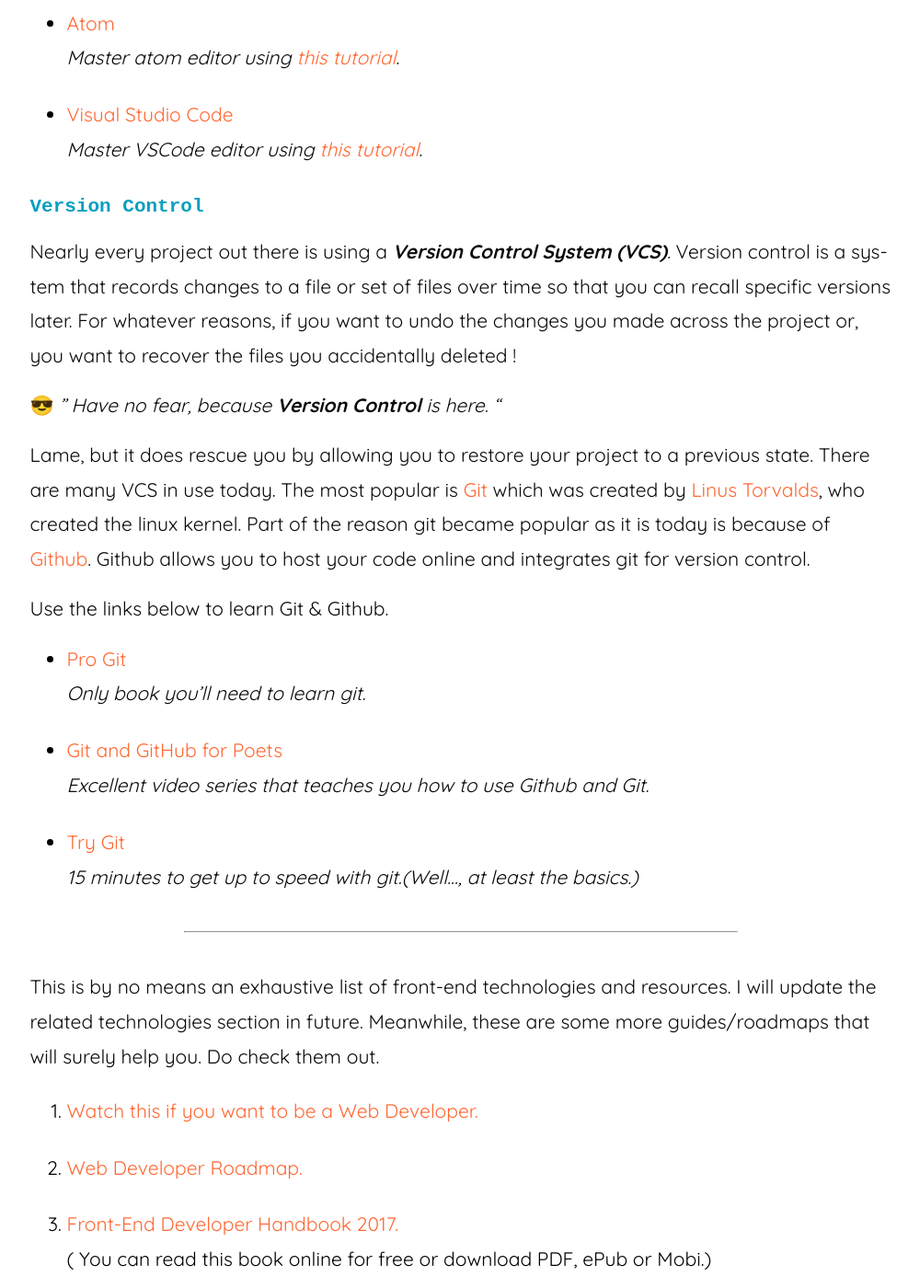
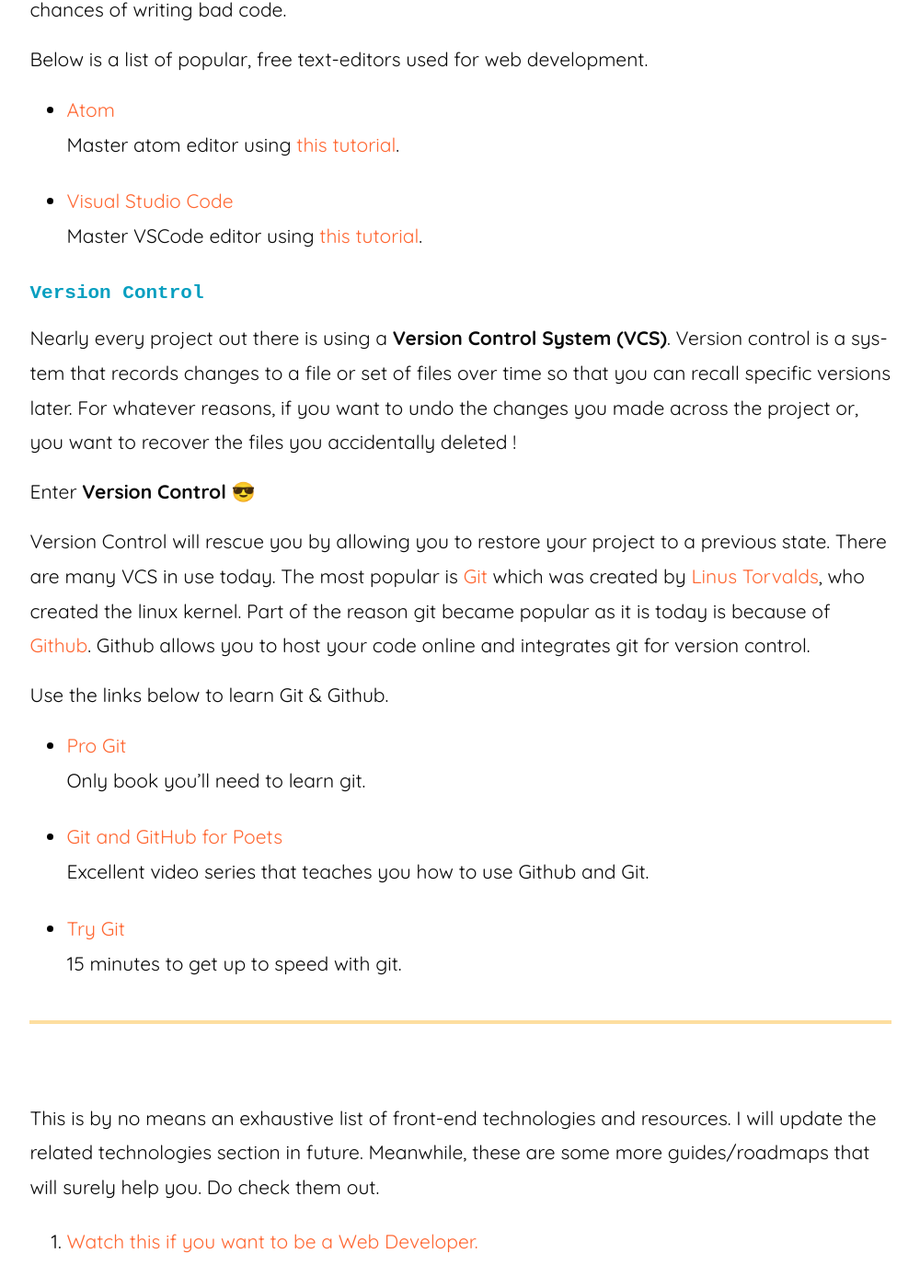
Before and after one commit to ad1tyara0/raoaditya.github.io, a Jekyll site: the page built from _posts/2017-06-26-guide-to-become-a-front-end-developer.md, in a window 1280 px wide and 1400 px high, scrolled down 9929 px. Shown: the whole window at 92% size, without its empty margins (139-1139 px from the left). Built offline with Jekyll 4.4.1, drawn with Linux system fonts in a browser that asks for light colours; some web fonts are replaced; comment, search, counter and statistics services are not loaded; some of the changed text lies outside the part shown.

```diff
--- a/_posts/2017-06-26-guide-to-become-a-front-end-developer.md
+++ b/_posts/2017-06-26-guide-to-become-a-front-end-developer.md
@@ -7,7 +7,7 @@ comments: true
 
 [Tim Berners-Lee][53] wrote a proposal in 1989 for a system called the World Wide Web. He also created [HTML (Hypertext Markup Language)][54]  in 1990, for the purpose of formatting scientific documents. HTML is a markup language that  gives structure and meaning to documents.
 
-These documents were to be viewed on a [browser-editor][55] also created by Tim Berners-Lee. This was the first browser that people will recognise today. Although it had a GUI , it did not display images embedded in the text, rather displayed them in a separate window. This browser was named _**WorldWideWeb**_ and later renamed _**Nexus**_ to avoid confusion between the World Wide Web and the web browser.
+These documents were to be viewed on a [browser-editor][55] also created by Tim Berners-Lee. This was the first browser that people will recognise today. Although it had a GUI , it did not display images embedded in the text, rather displayed them in a separate window. This browser was named **WorldWideWeb** and later renamed **Nexus** to avoid confusion between the World Wide Web and the web browser.
 
 Then came [Mosaic][56], by [Marc Andreessen][57], in February, 1993. It had a GUI and displayed images inline; embedded in pages alongside text, support for sound, video clips, forms support and bookmarks. Soon after it's release Mosaic became the most popular browser at the time. It was also the first commercial browser.
 
@@ -61,7 +61,7 @@ Not all websites require a back-end. Product pages and portfolio websites don't
 Stack here is collection of software required for Web development such as an operating system (OS), a programming language, database software and a Web server.
 For some people full stack developer is someone who has mastery over all aspect of web stack. Others might consider a person familiar with entire stack, but specializes in part of technology as full stack developer.
 
-This list provides _**free resources**_ to help you become a _front-end developer_. I’ll include resources for back-end technologies once I dive into it. 😄
+This list provides **free resources** to help you become a front-end developer. I’ll include resources for back-end technologies once I dive into it. 😄
 
 Jump to whatever section you want :
 
@@ -100,47 +100,47 @@ Jump to whatever section you want :
 The following websites may prove useful to better understand certain concepts that are usually poorly understood.
 
 -   [HTML Reference][14]
-    _It features all elements and attributes._
+    It features all elements and attributes.
 
 -   [<head> Cheat Sheet][15]
-    _A list of everything that could go in the <head> of your document._
+    A list of everything that could go in the <head> of your document.
 
 -   [HTML5 Video Events and API][16]
-    _This page demonstrates the new HTML5 video element, its media API, and the media events.._
+    This page demonstrates the new HTML5 video element, its media API, and the media events.
 
 ### CSS (Reference)
 
 -   [CSS Reference][17]
-    _It features the most popular properties, and explains them with illustrated and animated examples._
+    It features the most popular properties, and explains them with illustrated and animated examples.
 
 -   [AtoZ CSS][18]
-    _Screencast teaching popular CSS properties from AtoZ._
+    Screencast teaching popular CSS properties from AtoZ.
 
 -   [CSS Almanac][19]
-    _A reference guide to the many features of CSS._
+    A reference guide to the many features of CSS.
 
 -   [Mastering the :nth-child][20]
-    _Master the :nth-child property._
+    Master the :nth-child property.
 
 -   [How well do you know CSS display?][21]
-    _Learn everything about CSS display property._
+    Learn everything about CSS display property.
 
 -   [Learn CSS Layout][22]
-    _Fundamentals of CSS Layouts._
+    Fundamentals of CSS Layouts.
 
 -   [Learn CSS Positioning in Ten Steps][23]
-    _This tutorial examines the different layout properties available in CSS._
+    This tutorial examines the different layout properties available in CSS.
 
 -   [Centering in CSS : A Complete Guide][24]
-    _Different ways for centering things in CSS._
+    Different ways for centering things in CSS.
 
 -   [A Complete Guide to Flexbox][25]
-    _One stop guide to learn Flexbox._
+    One stop guide to learn Flexbox.
 
 -   [A Complete Guide to Grid][26]
-    _Learn CSS Grid Layout._
+    Learn CSS Grid Layout.
 
-<hr class="line" />
+<div class="line"></div>
 
 ### Javascript
 
@@ -150,38 +150,38 @@ JavaScript isn’t just for browsers anymore. The language is being used on the
 #### Websites
 
 -   [The Modern JavaScript Tutorial][27]
-    _From the basics to advanced topics with simple, but detailed explanations._
+    From the basics to advanced topics with simple, but detailed explanations.
 
 -   [JavaScript - MDN][28]
-    _Everything about Javascript._
+    Everything about Javascript.
 
 -   [Eloquent JavaScript][29]
-    _A very popular book on Javascript by Marijn Haverbeke._
+    A very popular book on Javascript by Marijn Haverbeke.
 
 -   [Exploring JS : JavaScript books for programmers][30]
-    _Collection of books authored by Dr. Axel Rauschmayer._
+    Collection of books authored by Dr. Axel Rauschmayer.
 
 -   [You Don't Know JS][31]
-    _This is a series of books diving deep into the core mechanisms of the JavaScript language, by Kyle Simpson._
+    This is a series of books diving deep into the core mechanisms of the JavaScript language, by Kyle Simpson.
 
 -   [Understanding ECMAScript 6][32]
-    _This book teaches the latest javascript standard. Authored by Nicholas C. Zakas._
+    This book teaches the latest javascript standard. Authored by Nicholas C. Zakas.
 
 #### Video Courses
 
 -   [Javascript Foundations][33]
-    _JavaScript Foundations will teach you the fundamentals of programming with JavaScript._
+    JavaScript Foundations will teach you the fundamentals of programming with JavaScript.
 
 -   [Practical JavaScript][34]
-    _Learn the JavaScript you need for professional web development._
+    Learn the JavaScript you need for professional web development.
 
 -   [ES2015 Crash Course][35]
-    _A crash course on the latest and greatest that the language has to offer._
+    A crash course on the latest and greatest that the language has to offer.
 
 -   [Javascript 30][36]
-    _Build 30 things in 30 days with 30 tutorials._
+    Build 30 things in 30 days with 30 tutorials.
 
-<hr class="line" />
+<div class="line"></div>
 
 ### Related technologies
 
@@ -203,10 +203,10 @@ There is also what is called the **Developer Edition** of popular browsers, that
 Note: There is also **Safari** and **Microsoft Edge** that are available for MacOS and Microsoft Windows respectively.
 
 -   [Chrome Dev Tools][42]
-    _Explore and Master Chrome DevTools by **Code School**._
+    Explore and Master Chrome DevTools by **Code School**.
 
 -   [Firefox Dev Tools][43]
-    _Scroll down to see tutorial videos._
+    Scroll down to see tutorial videos.
 
 Note: Dev Tools work mostly same on every browser. If you are using browser other than Chrome or Firefox than I suggest that you learn dev tools using Chrome / Firefox.
 
@@ -218,34 +218,34 @@ Mastering your text-editor will boost your productivity and reduce your chances
 Below is a list of popular, free text-editors used for web development.
 
 -   [Atom][48]
-    _Master atom editor using [this tutorial][49]._
+    Master atom editor using [this tutorial][49].
 
 -   [Visual Studio Code][50]
-    _Master VSCode editor using [this tutorial][51]._
+    Master VSCode editor using [this tutorial][51].
 
 #### Version Control
 
-Nearly every project out there is using a _**Version Control System (VCS)**._
+Nearly every project out there is using a **Version Control System (VCS)**.
 Version control is a system that records changes to a file or set of files over time so that you can recall specific versions later.
 For whatever reasons, if you want to undo the changes you made across the project or, you want to recover the files you accidentally deleted !
 
-😎 _" Have no fear, because **Version Control** is here. "_
+Enter **Version Control** 😎
 
-Lame, but it does rescue you by allowing you to restore your project to a previous state.
+Version Control will rescue you by allowing you to restore your project to a previous state.
 There are many VCS in use today. The most popular is [Git][66] which was created by [Linus Torvalds][44], who created the linux kernel. Part of the reason git became popular as it is today is because of [Github][67]. Github allows you to host your code online and integrates git for version control.
 
 Use the links below to learn Git & Github.
 
 -   [Pro Git][45]
-    _Only book you'll need to learn git._
+    Only book you'll need to learn git.
 
 -   [Git and GitHub for Poets][46]
-    _Excellent video series that teaches you how to use Github and Git._
+    Excellent video series that teaches you how to use Github and Git.
 
 -   [Try Git][47]
-    _15 minutes to get up to speed with git.(Well..., at least the basics.)_
+    15 minutes to get up to speed with git.
 
-<hr class="line" />
+<div class="line"></div>
 
 This is by no means an exhaustive list of front-end technologies and resources. I will update the related technologies section in future.
 Meanwhile, these are some more guides/roadmaps that will surely help you. Do check them out.
```
Also changed, not shown: assets/styles/main.css (+11 -17 lines), assets/styles/main.min.css, 1 other file.
